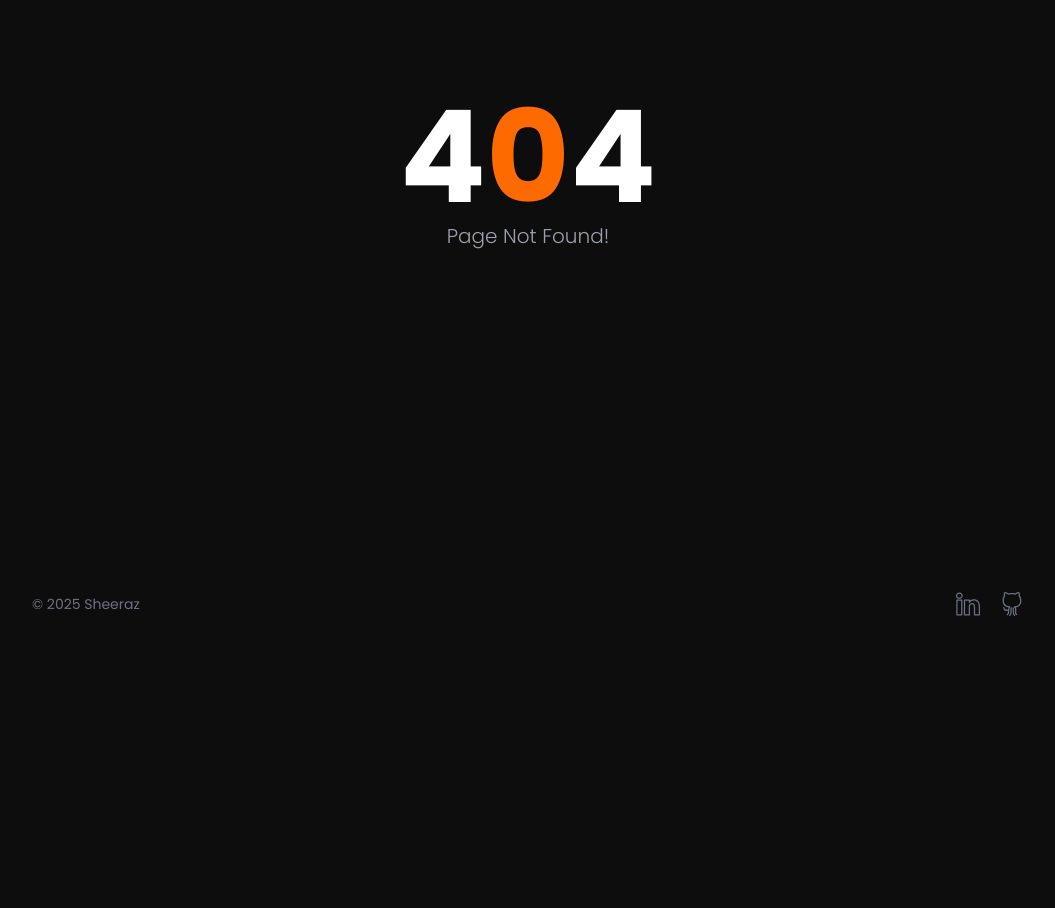
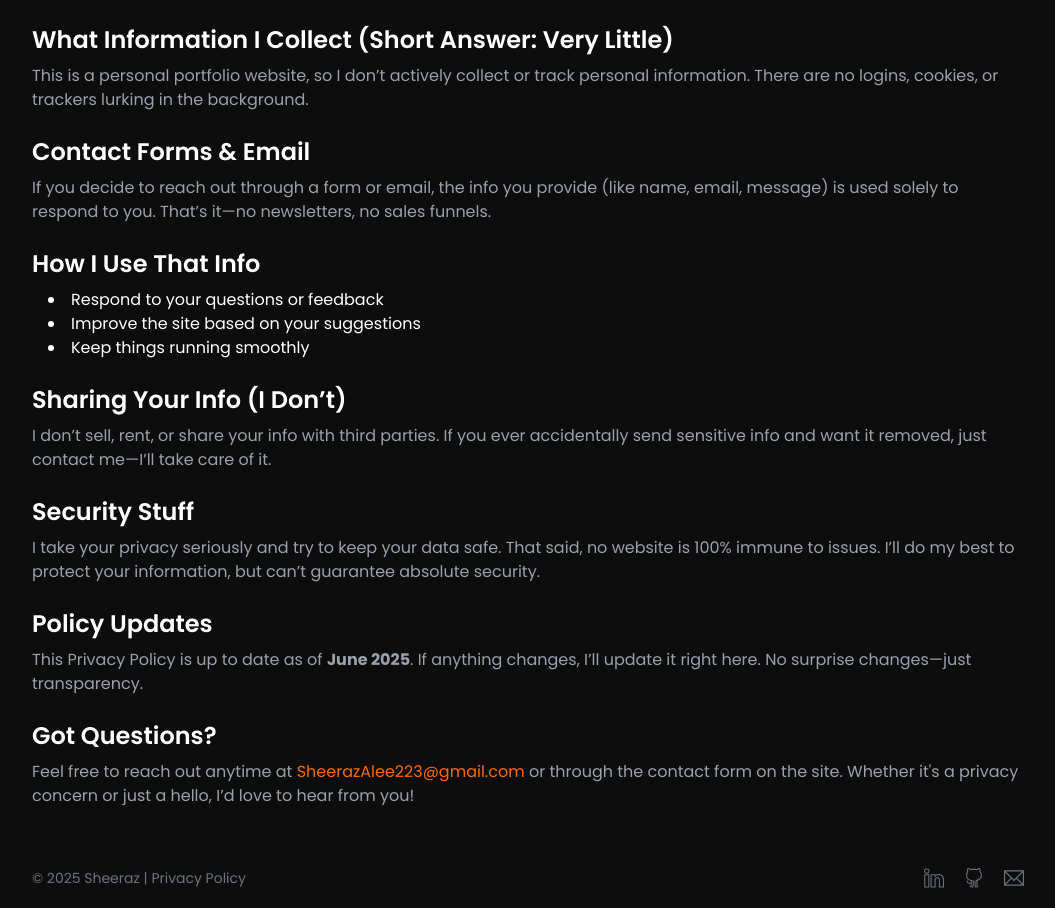
Before and after one commit to Celestial00/Portfolio, a React (Vite) app: page /privacy in a window 1280 px wide. Before the commit this address had no page. Shown: the part 280-1188 px from the top of the page, without its empty margins (112-1167 px from the left). Before the commit the page ends 916 px from the top, so only its background shows below. Built offline with nearby package versions, Linux system fonts and the light colour scheme.

Commit message:
contact page upd-2

```diff
--- a/src/App.jsx
+++ b/src/App.jsx
@@ -6,6 +6,7 @@ import Mainlayout from "./layouts/Mainlayout";
 import Notfound from "./page/Notfound";
 import Contact from "./page/Contact";
 import View from "./page/view";
+import Privacy from "./page/Privacy";
 
 function App() {
   return (
@@ -18,6 +19,7 @@ function App() {
             <Route path="/blog" element={<Blog />} />
             <Route path="/contact" element={<Contact />} />
             <Route path="/view/:ParamId" element={<View />} />
+            <Route path="/privacy" element={<Privacy />} />
             <Route path="*" element={<Notfound />} />
           </Route>
         </Routes>
--- a/src/components/Footer.jsx
+++ b/src/components/Footer.jsx
@@ -1,22 +1,38 @@
-import {
-  SlSocialLinkedin,
-  SlSocialGithub,
-  SlCloudDownload,
-} from "react-icons/sl";
+import { SlSocialLinkedin, SlSocialGithub } from "react-icons/sl";
+import { TfiEmail } from "react-icons/tfi";
 import { Link } from "react-router-dom";
 
 export default function Footer() {
+  const handleEmailCopy = () => {
+    const email = "SheerazAlee223@gmail.com";
+    navigator.clipboard.writeText(email).then(() => {
+      setCopied(true);
+      setTimeout(() => setCopied(false), 2000);
+    });
+  };
+
   return (
     <div className=" flex justify-between mb-5 mt-5 items-center ">
-      <p className="text-sm text-gray-500"> © 2025 Sheeraz</p>
+      <p className="text-sm text-gray-500">
+        {" "}
+        © 2025 Sheeraz |{" "}
+        <Link to="privacy" className=" hover:text-[#FF6A00]  ">
+          {" "}
+          Privacy Policy{" "}
+        </Link>{" "}
+      </p>
 
       <div className="flex gap-5 items-center justify-center md:justify-start">
         <Link to="https://www.linkedin.com/in/sheerazwahab/" target="_black">
-          <SlSocialLinkedin className="w-6 h-6 text-gray-500 hover:text-[#FF6A00]" />
+          <SlSocialLinkedin className="w-5 h-5 text-gray-500 hover:text-[#FF6A00]" />
         </Link>
         <Link to={"https://github.com/Celestial00"} target="_blank">
-          <SlSocialGithub className="w-6 h-6 text-gray-500 hover:text-[#FF6A00]" />
+          <SlSocialGithub className="w-5 h-5 text-gray-500 hover:text-[#FF6A00]" />
         </Link>
+        <TfiEmail
+          onClick={handleEmailCopy}
+          className="w-5 h-5 cursor-pointer text-gray-500 hover:text-[#FF6A00]"
+        />
       </div>
     </div>
   );
--- a/src/components/ProjectSec.jsx
+++ b/src/components/ProjectSec.jsx
@@ -26,9 +26,9 @@ export default function ProjectSec() {
               {ProData.map((Data, index) => (
                 <motion.div
                   key={Data.title + index}
-                  initial={{ opacity: 0, x: -50 }} // start left
-                  animate={{ opacity: 1, x: 0 }} // move to normal
-                  exit={{ opacity: 0, x: 50 }} // fade out to right (optional)
+                  initial={{ opacity: 0, x: -50 }}
+                  animate={{ opacity: 1, x: 0 }}
+                  exit={{ opacity: 0, x: 50 }}
                   transition={{ duration: 0.7, ease: "easeInOut" }}
                 >
                   <ProjectBox
--- a/src/page/Contact.jsx
+++ b/src/page/Contact.jsx
@@ -1,11 +1,10 @@
 import { useState, useRef } from "react";
 import emailjs from "@emailjs/browser";
-import { TfiEmail } from "react-icons/tfi";
-import { RxInstagramLogo } from "react-icons/rx";
 import { Link } from "react-router-dom";
 
 export default function Contact() {
   const form = useRef();
+  const [copied, setCopied] = useState(false);
 
   const [data, setData] = useState({
     from_name: "",
@@ -35,7 +34,7 @@ export default function Contact() {
         (result) => {
           console.log("Email sent:", result.text);
           alert("Message sent successfully!");
-          setData({ name: "", email: "", message: "" });
+          setData({ from_name: "", from_email: "", message: "" });
         },
         (error) => {
           console.error("Failed to send email:", error.text);
@@ -44,10 +43,18 @@ export default function Contact() {
       );
   };
 
+  const handleEmailCopy = () => {
+    const email = "SheerazAlee223@gmail.com"; // <-- Replace with your actual email
+    navigator.clipboard.writeText(email).then(() => {
+      setCopied(true);
+      setTimeout(() => setCopied(false), 2000); // Reset after 2 seconds
+    });
+  };
+
   return (
     <div className="my-10">
       <div className="text-white my-10">
-        <h1 className="text-4xl md:text-5xl  font-semibold">Contact Me</h1>
+        <h1 className="text-4xl md:text-5xl font-semibold">Contact Me</h1>
       </div>
 
       <form ref={form} onSubmit={HandleSend}>
@@ -56,7 +63,7 @@ export default function Contact() {
             <input
               type="text"
               name="from_name"
-              value={data.name}
+              value={data.from_name}
               placeholder="Name"
               onChange={HandleData}
               required
@@ -68,7 +75,7 @@ export default function Contact() {
             <input
               type="email"
               name="from_email"
-              value={data.email}
+              value={data.from_email}
               placeholder="Email"
               onChange={HandleData}
               required
@@ -96,24 +103,14 @@ export default function Contact() {
         </button>
       </form>
 
-      <div className=" flex flex-col gap-2 mt-10  text-[15px] text-gray-500">
-        <p> If you don't like forms below is my email and Social Handle </p>
-
-        <div className=" flex gap-1 items-center hover:text-[#FF6A00] ">
-          <TfiEmail />
-          <p>SheerazAlee223@Gmail.com</p>
-        </div>
-
-        <div className=" flex gap-1 items-center hover:text-[#FF6A00] ">
-          <RxInstagramLogo />
-          <Link
-            className=" "
-            to="https://www.instagram.com/sheerazalee_/?hl=en"
-            target="_black"
-          >
-            https://www.instagram.com/sheerazalee_/?hl=en
+      <div className="flex gap-1 mt-3 items-center cursor-pointer text-gray-500">
+        <p>
+          By submitting this form, I agree to the{" "}
+          <Link className="hover:text-[#FF6A00]" to="privacy policy">
+            privacy policy
           </Link>
-        </div>
+          .
+        </p>
       </div>
     </div>
   );
--- a/src/page/Notfound.jsx
+++ b/src/page/Notfound.jsx
@@ -1,6 +1,6 @@
 export default function Notfound() {
   return (
-    <div className=" max-w-screen h-lvh  font-bold flex flex-col justify-center items-center ">
+    <div className=" max-w-screen h-screen  font-bold flex flex-col justify-center items-center ">
       <p className=" font-bold text-9xl text-white  ">
         4<span className=" text-[#FF6A00] ">0</span>4
       </p>
--- /dev/null
+++ b/src/page/Privacy.jsx
@@ -0,0 +1,93 @@
+export default function Privacy() {
+  return (
+    <div className="text-white   py-10">
+      <h1 className="text-4xl md:text-5xl font-bold mb-2">Privacy Policy</h1>
+      <p className="text-sm text-gray-400 mb-6 cursor-pointer hover:text-[#FF6A00]  ">
+        Last Updated: June 2025
+      </p>
+
+      <section className="mb-6">
+        <h2 className="text-2xl font-semibold mb-2">Hey There — Welcome!</h2>
+        <p className="text-gray-400" >
+          Thanks for checking out my site! This Privacy Policy is just a quick
+          walkthrough of what kind of data I handle (spoiler: not much), how I
+          use it, and how I respect your privacy every step of the way.
+        </p>
+      </section>
+
+      <section className="mb-6">
+        <h2 className="text-2xl font-semibold mb-2">
+          What Information I Collect (Short Answer: Very Little)
+        </h2>
+        <p className="text-gray-400">
+          This is a personal portfolio website, so I don’t actively collect or
+          track personal information. There are no logins, cookies, or trackers
+          lurking in the background.
+        </p>
+      </section>
+
+      <section className="mb-6">
+        <h2 className="text-2xl font-semibold mb-2"> Contact Forms & Email</h2>
+        <p className="text-gray-400">
+          If you decide to reach out through a form or email, the info you
+          provide (like name, email, message) is used solely to respond to you.
+          That’s it—no newsletters, no sales funnels.
+        </p>
+      </section>
+
+      <section className="mb-6">
+        <h2 className="text-2xl font-semibold mb-2"> How I Use That Info</h2>
+        <ul className="list-disc list-inside ml-4">
+          <li>Respond to your questions or feedback</li>
+          <li>Improve the site based on your suggestions</li>
+          <li>Keep things running smoothly</li>
+        </ul>
+      </section>
+
+      <section className="mb-6">
+        <h2 className="text-2xl font-semibold mb-2">
+          {" "}
+          Sharing Your Info (I Don’t)
+        </h2>
+        <p className="text-gray-400">
+          I don’t sell, rent, or share your info with third parties. If you ever
+          accidentally send sensitive info and want it removed, just contact
+          me—I’ll take care of it.
+        </p>
+      </section>
+
+      <section className="mb-6">
+        <h2 className="text-2xl font-semibold mb-2"> Security Stuff</h2>
+        <p className="text-gray-400">
+          I take your privacy seriously and try to keep your data safe. That
+          said, no website is 100% immune to issues. I’ll do my best to protect
+          your information, but can’t guarantee absolute security.
+        </p>
+      </section>
+
+      <section className="mb-6">
+        <h2 className="text-2xl font-semibold mb-2"> Policy Updates</h2>
+        <p className="text-gray-400">
+          This Privacy Policy is up to date as of <strong>June 2025</strong>. If
+          anything changes, I’ll update it right here. No surprise changes—just
+          transparency.
+        </p>
+      </section>
+
+      <section>
+        <h2 className="text-2xl font-semibold mb-2"> Got Questions?</h2>
+        <p className="text-gray-400">
+          Feel free to reach out anytime at{" "}
+          <a
+            href="mailto:hello@yourdomain.com"
+            className="text-[#FF6A00] hover:underline"
+          >
+            SheerazAlee223@gmail.com
+          </a>{" "}
+          or through the contact form on the site. Whether it's a privacy
+          concern or just a hello, I’d love to hear from you!
+        </p>
+      </section>
+    </div>
+  );
+}
```
